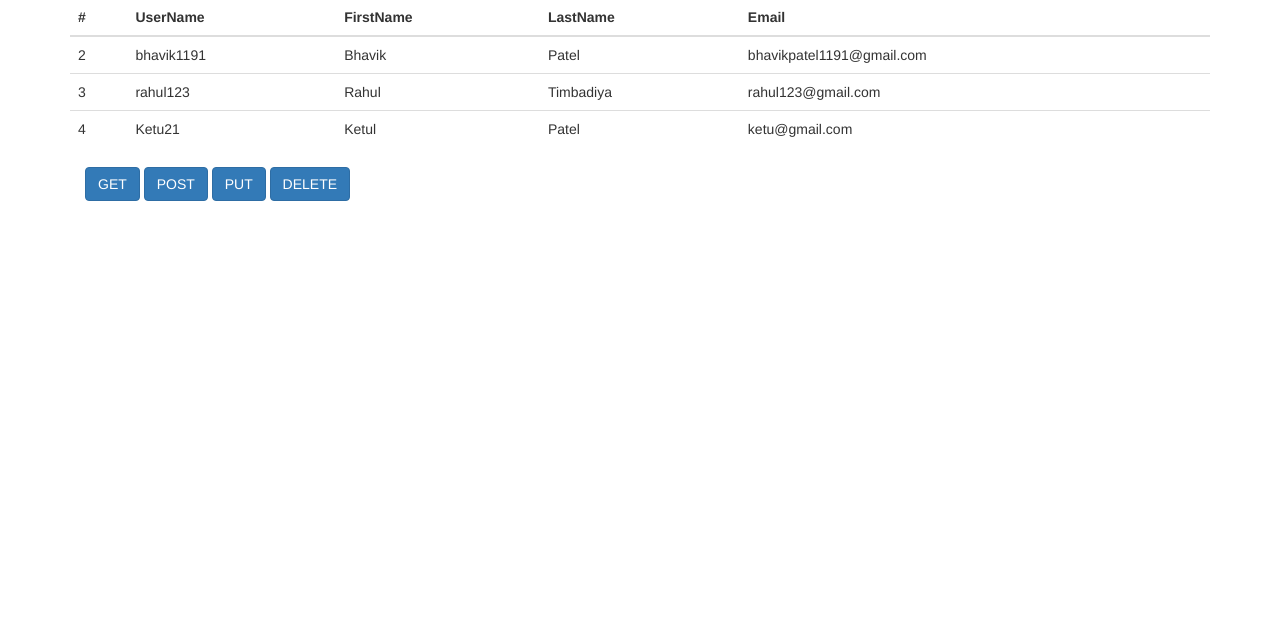
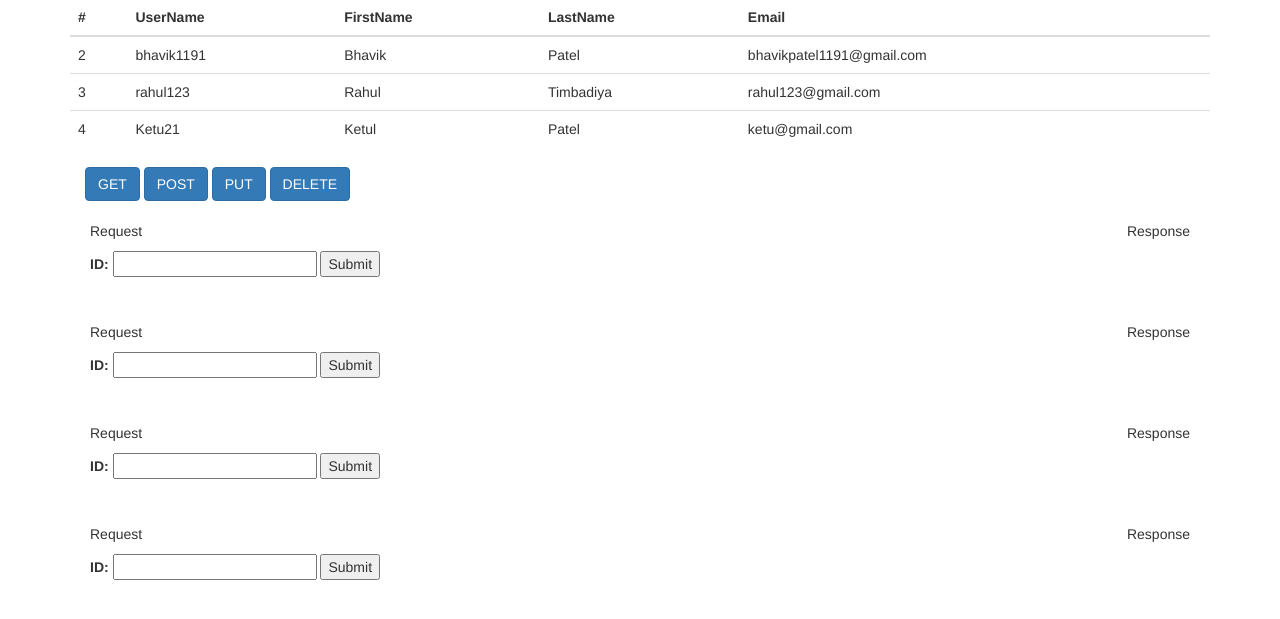
Before and after one commit to nishant255/CRUD-Django, a Django app: page /home/ in a window 1280 px wide. Shown: the part 111-730 px from the top of the page. Run offline with Django 3.2, Linux system fonts and the light colour scheme; data comes from the database, SQL or seed files in the repository; some libraries are stand-ins or nearby versions.

Commit message:
some-css

```diff
--- /dev/null
+++ b/CrudApp/static/CrudApp/css/main.css
@@ -0,0 +1,23 @@
+.get {
+    display: flex;
+    justify-content: space-between;
+    padding: 20px;
+}
+
+.post {
+    display: flex;
+    justify-content: space-between;
+    padding: 20px;
+}
+
+.put {
+    display: flex;
+    justify-content: space-between;
+    padding: 20px;
+}
+
+.delete {
+    display: flex;
+    justify-content: space-between;
+    padding: 20px;
+}
--- a/CrudApp/templates/CrudApp/base.html
+++ b/CrudApp/templates/CrudApp/base.html
@@ -6,6 +6,7 @@
     <link rel="stylesheet" href="https://maxcdn.bootstrapcdn.com/bootstrap/3.3.7/css/bootstrap.min.css">
     <script src="https://ajax.googleapis.com/ajax/libs/jquery/3.2.0/jquery.min.js"></script>
     <script src="https://maxcdn.bootstrapcdn.com/bootstrap/3.3.7/js/bootstrap.min.js"></script>
+    <link rel="stylesheet" href="./../../static/CrudApp/css/main.css">
 
 </head>
 <body>
--- a/CrudApp/templates/CrudApp/persons_list.html
+++ b/CrudApp/templates/CrudApp/persons_list.html
@@ -15,13 +15,13 @@
         </tr>
         </thead>
         <tbody>
-      {% for p in person%}
+        {% for p in person %}
             <tr>
                 <td>{{ p.id }}</td>
                 <td>{{ p.userName }}</td>
                 <td>{{ p.firstName }}</td>
                 <td>{{ p.lastName }}</td>
-          <td>{{ p.email}}</td>
+                <td>{{ p.email }}</td>
             </tr>
         {% empty %}
             <tr>
@@ -32,18 +32,59 @@
     </table>
 
     <div class="container">
-
         <button type="button" class="btn btn-primary js-get">GET</button>
         <button type="button" class="btn btn-primary js-post">POST</button>
         <button type="button" class="btn btn-primary js-put">PUT</button>
         <button type="button" class="btn btn-primary js-delete">DELETE</button>
-
     </div>
 
-
-    <div class="modal fade" id="modal-book">
-      <div class="modal-dialog">
-        <div class="modal-content">
+    <div class="req-res-container">
+        <div class="get">
+            <div class="req-get">
+                <p>Request</p>
+                <form method="get">
+                    <label>ID: <input type="text"/></label>
+                    <input type="submit">
+                </form>
+            </div>
+            <div class="res-get">
+                <p>Response</p>
+            </div>
+        </div>
+        <div class="post">
+            <div class="req-post">
+                <p>Request</p>
+                <form method="get">
+                    <label>ID: <input type="text"/></label>
+                    <input type="submit">
+                </form>
+            </div>
+            <div class="res-post">
+                <p>Response</p>
+            </div>
+        </div>
+        <div class="put">
+            <div class="req-put">
+                <p>Request</p>
+                <form method="get">
+                    <label>ID: <input type="text"/></label>
+                    <input type="submit">
+                </form>
+            </div>
+            <div class="res-put">
+                <p>Response</p>
+            </div>
+        </div>
+        <div class="delete">
+            <div class="req-delete">
+                <p>Request</p>
+                <form method="get">
+                    <label>ID: <input type="text"/></label>
+                    <input type="submit">
+                </form>
+            </div>
+            <div class="res-delete">
+                <p>Response</p>
             </div>
         </div>
     </div>
```
Lines whose indentation alone changed are shown as unchanged.
